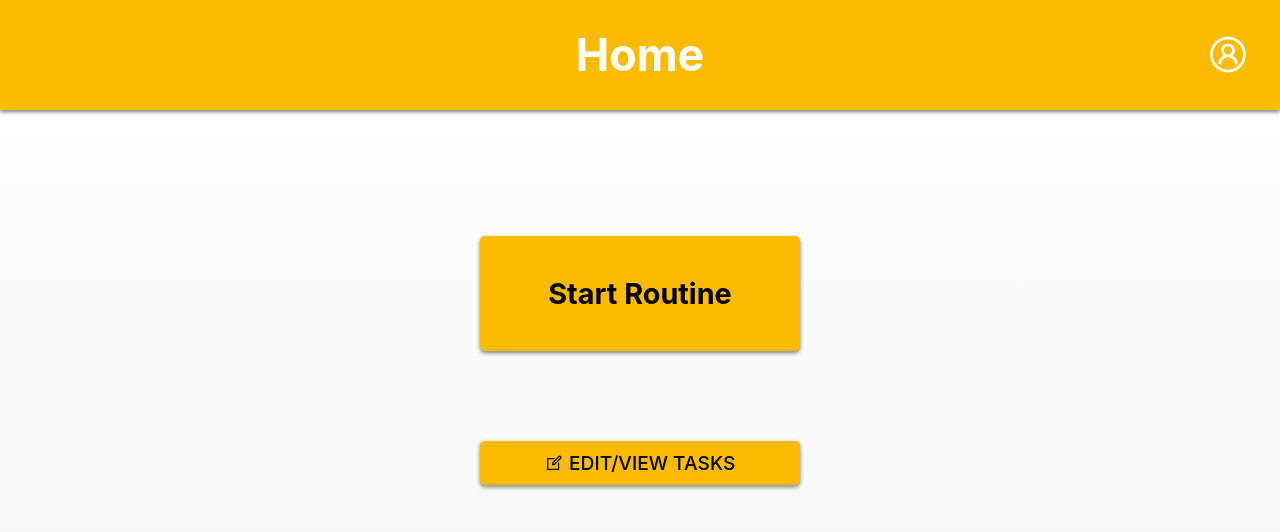
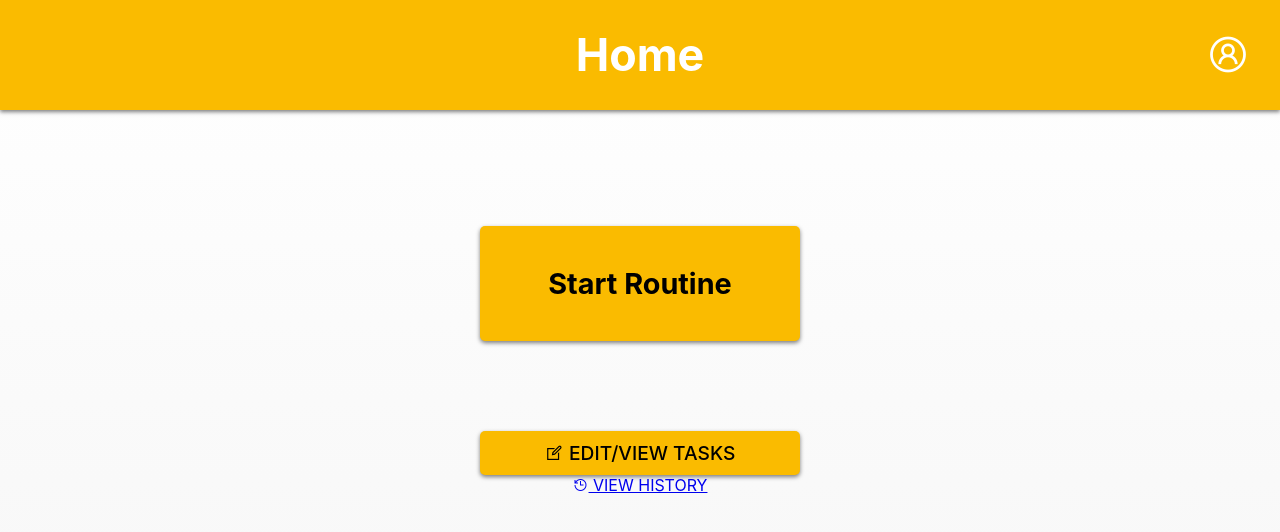
Before and after one commit to MikoFrosty/mindless, a React (Create React App) app: page /home in a window 1280 px wide. Shown: the top 532 px of the page. Built offline with nearby package versions, Linux system fonts and the light colour scheme; no server answers; the database is empty; sample sign-in values are in the browser's storage.

Commit message:
Add link for history page

```diff
--- a/src/components/Home.js
+++ b/src/components/Home.js
@@ -18,6 +18,9 @@ export default function Home({ user }) {
         <Link id="tasklist-button" to="/home/tasklist">
           <i className="las la-edit"></i> EDIT/VIEW TASKS
         </Link>
+        <Link id="history-button" to="/home/history">
+          <i className="las la-history"></i> VIEW HISTORY
+        </Link>
       </div>
     </>
   );
```
